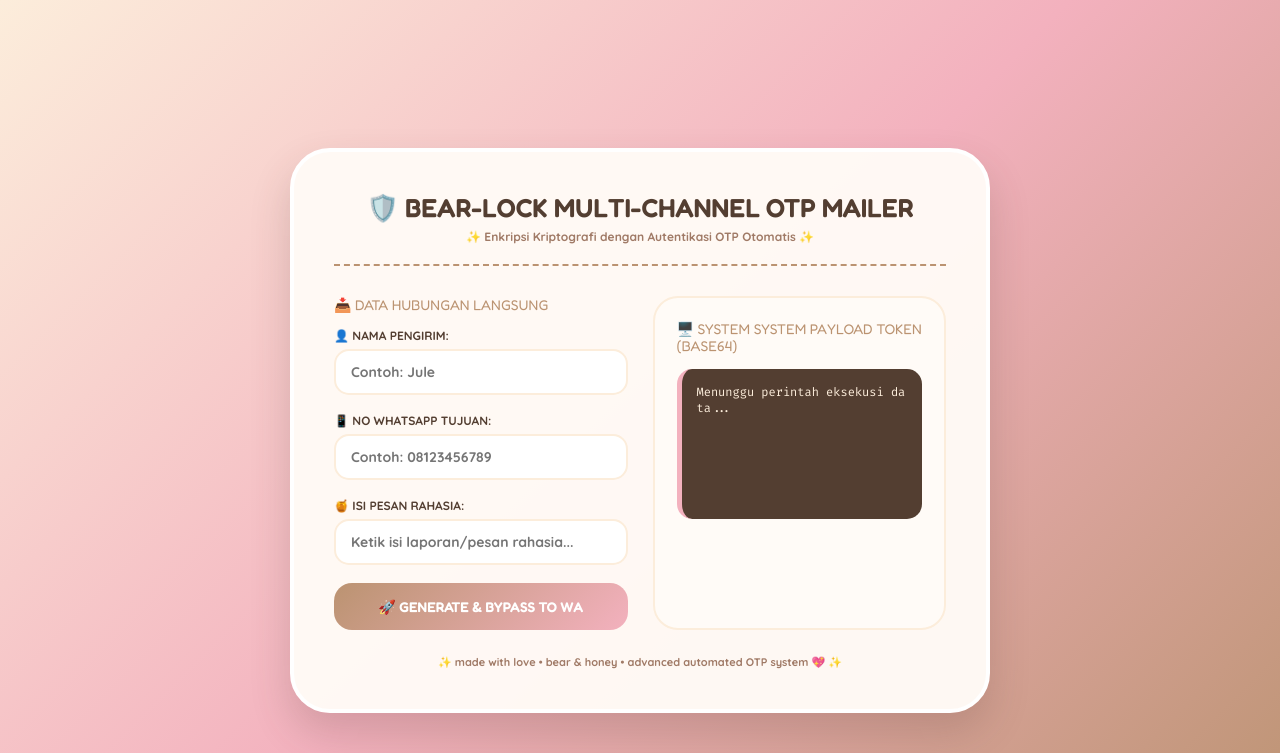
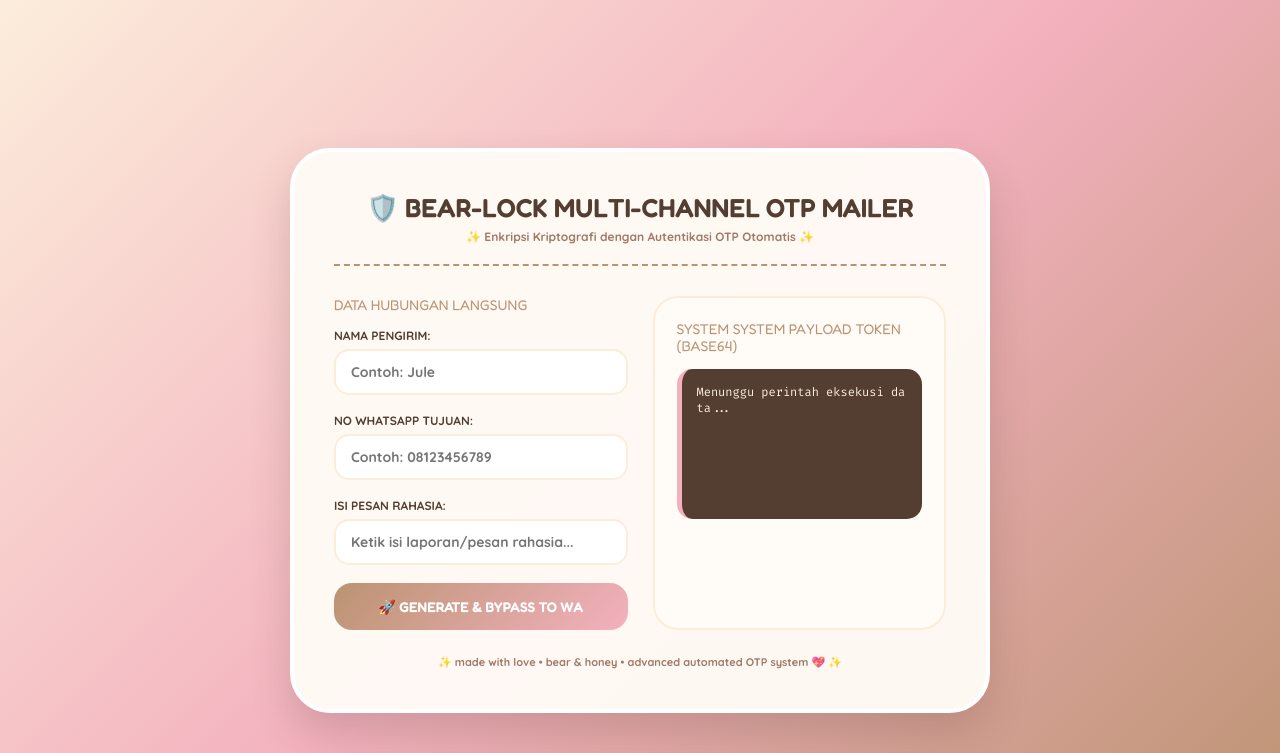
Before and after one commit to zoyyaza/project-kripto, a Flask app: page / in a window 1280 px wide. Shown: the top 753 px of the page. Run offline with Flask 3, Linux system fonts and the light colour scheme.

Commit message:
perubahan

```diff
--- a/app.py
+++ b/app.py
@@ -83,7 +83,7 @@
     base_url = request.url_root
     full_crypto_link = f"{base_url}decrypt_link?token={secure_token}"
 
-    wa_text = f"<b>🔒 BEAR-LOCK SECURE MAIL (AES-256)</b>\n\nHalo, ada pesan rahasia khusus untuk Anda dari *{nama}*.\n\n🔗 *Link Akses*:\n{full_crypto_link}\n\n🔑 *KODE OTP VALIDASI ANDA*:\n{otp_key}\n\n<i>(Pesan dilindungi enkripsi blok AES-256, jangan bocorkan OTP ini)</i>"
+    wa_text = f"<b> BEAR-LOCK SECURE MAIL (AES-256)</b>\n\nHalo, ada pesan rahasia khusus untuk Anda dari *{nama}*.\n\n🔗 *Link Akses*:\n{full_crypto_link}\n\n🔑 *KODE OTP VALIDASI ANDA*:\n{otp_key}\n\n<i>(Pesan dilindungi enkripsi blok AES-256, jangan bocorkan OTP ini)</i>"
 
     wa_direct_link = f"https://api.whatsapp.com/send?phone={whatsapp}&text={urllib.parse.quote(wa_text)}"
 
--- a/templates/index.html
+++ b/templates/index.html
@@ -147,17 +147,17 @@
 
         <div class="grid-layout">
             <div>
-                <div class="panel-title">📥 DATA HUBUNGAN LANGSUNG</div>
+                <div class="panel-title">DATA HUBUNGAN LANGSUNG</div>
                 <div class="input-group">
-                    <label>👤 NAMA PENGIRIM:</label>
+                    <label> NAMA PENGIRIM:</label>
                     <input type="text" id="nama" class="input-box" placeholder="Contoh: Jule" required>
                 </div>
                 <div class="input-group">
-                    <label>📱 NO WHATSAPP TUJUAN:</label>
+                    <label> NO WHATSAPP TUJUAN:</label>
                     <input type="text" id="whatsapp" class="input-box" placeholder="Contoh: 08123456789" required>
                 </div>
                 <div class="input-group">
-                    <label>🍯 ISI PESAN RAHASIA:</label>
+                    <label>ISI PESAN RAHASIA:</label>
                     <input type="text" id="pesan" class="input-box" placeholder="Ketik isi laporan/pesan rahasia..." required>
                 </div>
                 <button type="button" class="btn btn-generate" onclick="processCrypto()">🚀 GENERATE & BYPASS TO WA</button>
@@ -165,7 +165,7 @@
 
             <div class="output-panel">
                 <div>
-                    <div class="panel-title">🖥️ SYSTEM SYSTEM PAYLOAD TOKEN (BASE64)</div>
+                    <div class="panel-title">SYSTEM SYSTEM PAYLOAD TOKEN (BASE64)</div>
                     <div id="token-box" class="live-preview">Menunggu perintah eksekusi data...</div>
                 </div>
                 <div>
```
